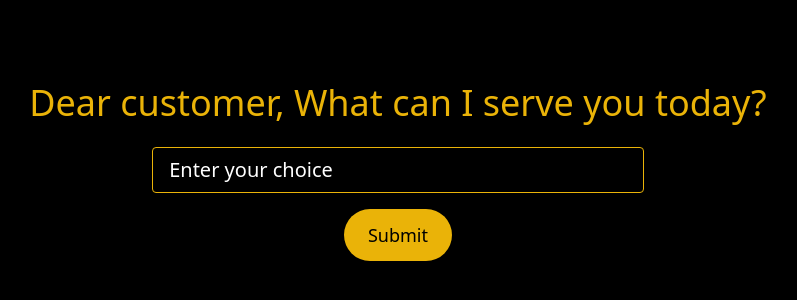
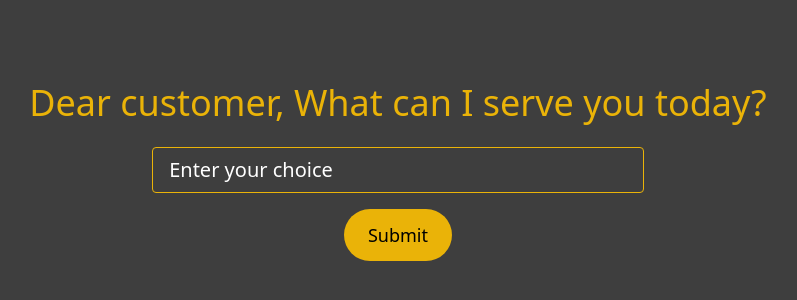
Before and after one commit to wnmay/evolution-of-egg, a Vue app: page / in a window 1280 px wide. Shown: the part 228-528 px from the top of the page, without its empty margins (242-1039 px from the left). Built offline with nearby package versions, Linux system fonts and the light colour scheme; the HTML template or start-up script is replaced by a standard one.

Commit message:
style: bg color

```diff
--- a/src/router/index.ts
+++ b/src/router/index.ts
@@ -1,6 +1,7 @@
 import { createRouter, createWebHistory } from 'vue-router'
 import Home from '../views/Home.vue'
 import Egg from '@/views/Egg.vue'
+import Credit from '@/views/Credit.vue'
 
 const router = createRouter({
   history: createWebHistory(import.meta.env.BASE_URL),
@@ -15,6 +16,11 @@ const router = createRouter({
       name: 'egg',
       component: Egg,
     },
+    {
+      path: '/credit',
+      name: 'credit',
+      component: Credit,
+    },
   ],
 })
 
--- /dev/null
+++ b/src/views/Credit.vue
@@ -0,0 +1,8 @@
+<script setup lang="ts">
+
+</script>
+
+<template>
+    <div>this is credit page</div>
+    <div>Designed by Freepik</div>
+</template>
--- a/src/views/Home.vue
+++ b/src/views/Home.vue
@@ -6,7 +6,7 @@
     <div v-else class="flex flex-col justify-center items-center">
       <h1 class="text-4xl mb-6 text-yellow-500">Dear customer, What can I serve you today?</h1>
 
-      <input v-model="userInput" type="text" class="px-4 py-2 text-xl mb-4 w-2/3 border border-yellow-500 rounded bg-black text-white placeholder-white" placeholder="Enter your choice"/>
+      <input v-model="userInput" type="text" class="px-4 py-2 text-xl mb-4 w-2/3 border border-yellow-500 rounded bg-thisBlack text-white placeholder-white" placeholder="Enter your choice"/>
 
       <button @click="submitInput" class="px-6 py-3 text-lg rounded-full bg-yellow-500 text-black cursor-pointer transition-all duration-200 hover:bg-yellow-400">
         Submit
@@ -21,7 +21,7 @@ export default {
     return {
       userInput: '',
       message: '',
-      backgroundClass: 'bg-black',
+      backgroundClass: 'bg-thisBlack',
     };
   },
   methods: {
@@ -29,11 +29,11 @@ export default {
       this.message = "We don’t serve that kind of thing. We only have...";
 
       setTimeout(() => {
-        this.backgroundClass = 'bg-white';
+        this.backgroundClass = 'bg-thisWhite';
 
         setTimeout(() => {
           this.$router.push('/egg');
-        }, 1000);
+        }, 500);
       }, 3000);
     }
   }
```
